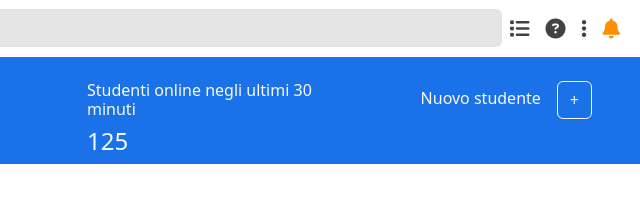
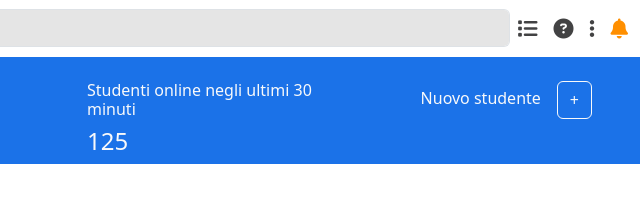
Before and after one commit to alessandrosaladino-tech/html-css-bootstrap-dashboard, a plain HTML site: page index.html in a window 1280 px wide. Shown: the top 217 px of the page, 640-1280 px from the left. Drawn offline with nearby package versions, Linux system fonts and the light colour scheme.

Commit message:
Add
orange bell to nav-bar md-xs

```diff
--- a/index.html
+++ b/index.html
@@ -47,8 +47,10 @@
                             <a class="nav-link" href="#"><i class="fa-solid fa-ellipsis-vertical fa-lg"
                                     style="color: #424243;"></i></a>
                         </li>
-                        <li class="nav-item dropstart">
-                            <a class="nav-link" href="#" role="button" data-bs-toggle="dropdown"
+                    </ul>
+                </div>
+                <div class="dropstart">
+                    <a class="nav-link ps-2" href="#" role="button" data-bs-toggle="dropdown"
                         aria-expanded="false"><i class="fa-solid fa-bell fa-lg" style="color: #ff8f00;"></i></a>
                     <ul class="dropdown-menu">
                         <li><a class="dropdown-item" href="#">Action</a></li>
@@ -58,8 +60,6 @@
                             <hr class="dropdown-divider">
                         </li>
                         <li><a class="dropdown-item" href="#">Something else here</a></li>
-                            </ul>
-                        </li>
                     </ul>
                 </div>
         </nav>
```
Lines whose indentation alone changed are shown as unchanged.
